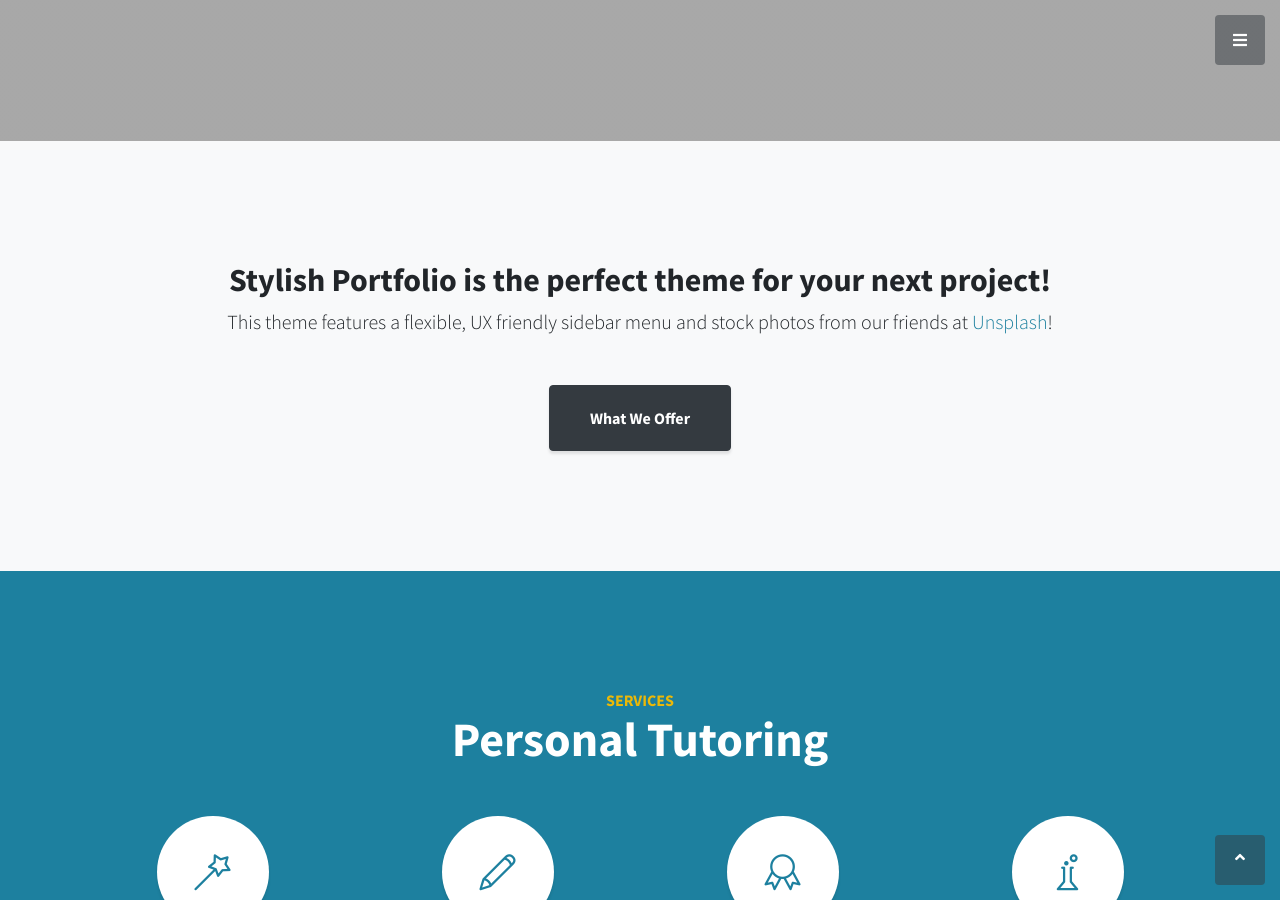
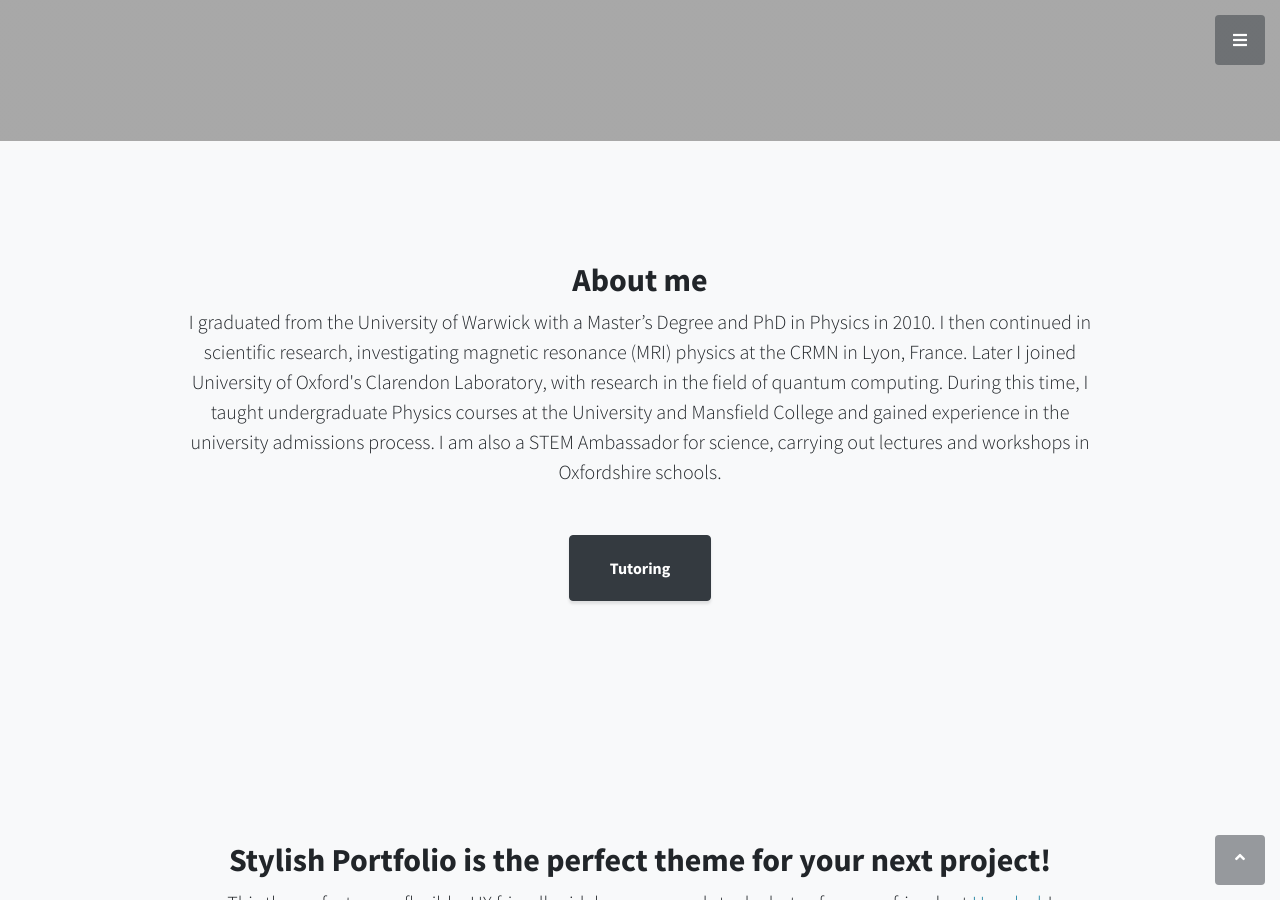
Before and after one commit to mortstar/mortstar.github.io, a Jekyll site: the page built from index.html, in a window 1280 px wide and 900 px high, scrolled down 759 px. Built offline with Jekyll 4.4.1, drawn with Linux system fonts in a browser that asks for light colours.

Commit message:
Content separation

```diff
--- a/_layouts/default.html
+++ b/_layouts/default.html
@@ -38,6 +38,7 @@
     {% include navigation.html %}
     <!-- Header -->
     {% include header.html %}
+    {% include about.html %}
 
     {{ content }}
 
--- a/index.html
+++ b/index.html
@@ -1,6 +1,6 @@
 ---
 layout: default
-title: Stylish Portfolio
+title: Dr Amy Webber - Physics Tutor in Oxfordshire
 ---
 <!-- About -->
 <section class="content-section bg-light" id="about">
@@ -144,3 +144,4 @@ title: Stylish Portfolio
         <a href="https://maps.google.com/maps?f=q&amp;source=embed&amp;hl=en&amp;geocode=&amp;q=Twitter,+Inc.,+Market+Street,+San+Francisco,+CA&amp;aq=0&amp;oq=twitter&amp;sll=28.659344,-81.187888&amp;sspn=0.128789,0.264187&amp;ie=UTF8&amp;hq=Twitter,+Inc.,+Market+Street,+San+Francisco,+CA&amp;t=m&amp;z=15&amp;iwloc=A"></a>
       </small>
 </section>
+-->
```
Also changed, not shown: other parts of index.html (+1 -1 lines).
